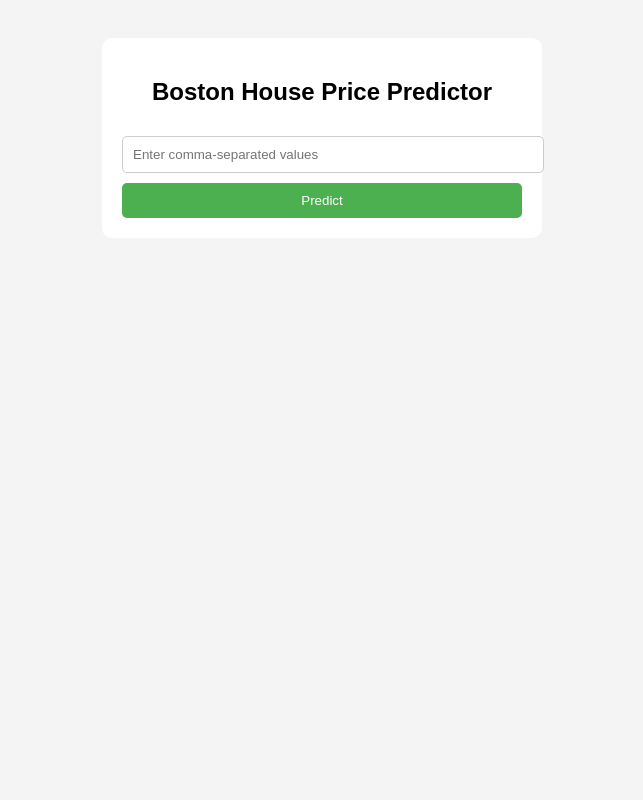
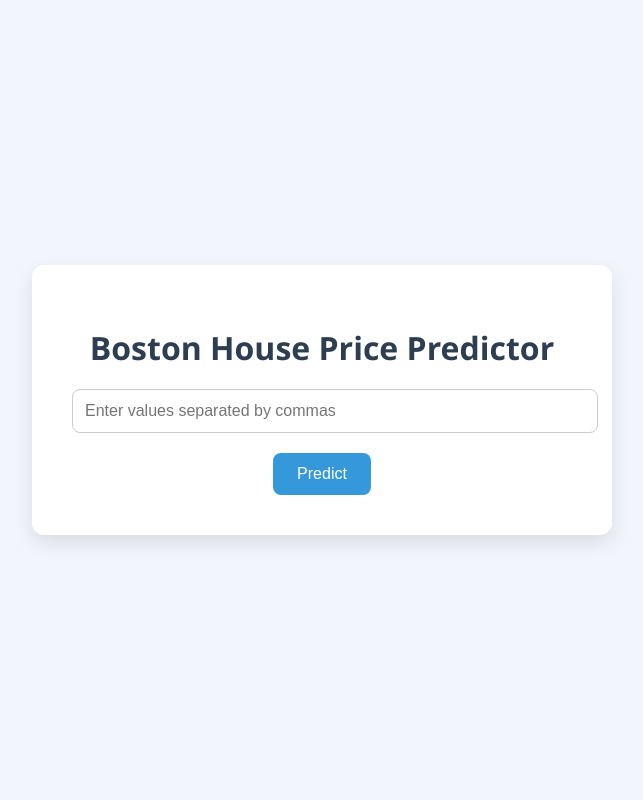
Before and after one commit to Saya-Joshy/boston-house-price, a Flask app: page / in a window 1280 px wide. Shown: the whole page, without its empty margins (318-961 px from the left). Run offline with Flask 3, Linux system fonts and the light colour scheme; parts of the project's set-up code (start-up, migrations or seed data) failed here and were passed over.

Commit message:
Update index.html

```diff
--- a/templates/index.html
+++ b/templates/index.html
@@ -5,44 +5,72 @@
     <title>Boston House Price Predictor</title>
     <style>
         body {
-            font-family: Arial, sans-serif;
-            background-color: #f4f4f4;
-            padding: 30px;
+            font-family: 'Segoe UI', Tahoma, Geneva, Verdana, sans-serif;
+            background: #f2f6fc;
+            display: flex;
+            justify-content: center;
+            align-items: center;
+            height: 100vh;
+            margin: 0;
         }
+
         .container {
-            background-color: white;
-            padding: 20px;
-            border-radius: 10px;
-            width: 400px;
-            margin: auto;
+            background-color: #ffffff;
+            padding: 40px;
+            border-radius: 12px;
+            box-shadow: 0 8px 20px rgba(0, 0, 0, 0.1);
+            width: 90%;
+            max-width: 500px;
+            text-align: center;
         }
-        input, button {
-            padding: 10px;
-            margin-top: 10px;
+
+        h1 {
+            color: #2c3e50;
+            margin-bottom: 20px;
+        }
+
+        input[type="text"] {
             width: 100%;
-            border-radius: 5px;
+            padding: 12px;
+            font-size: 16px;
             border: 1px solid #ccc;
+            border-radius: 8px;
+            margin-bottom: 20px;
         }
+
         button {
-            background-color: #4CAF50;
+            background-color: #3498db;
             color: white;
+            padding: 12px 24px;
             border: none;
+            border-radius: 8px;
+            cursor: pointer;
+            font-size: 16px;
         }
-        h2 {
-            text-align: center;
+
+        button:hover {
+            background-color: #2980b9;
+        }
+
+        .result {
+            margin-top: 20px;
+            font-size: 18px;
+            color: #2e8b57;
+            font-weight: bold;
         }
     </style>
 </head>
 <body>
     <div class="container">
-        <h2>Boston House Price Predictor</h2>
+        <h1>Boston House Price Predictor</h1>
         <form method="POST" action="/">
-            <input type="text" name="features" placeholder="Enter comma-separated values" required>
+            <input type="text" name="features" placeholder="Enter values separated by commas" required>
+            <br>
             <button type="submit">Predict</button>
         </form>
 
         {% if prediction_text %}
-            <p><strong>{{ prediction_text }}</strong></p>
+            <div class="result">{{ prediction_text }}</div>
         {% endif %}
     </div>
 </body>
```
